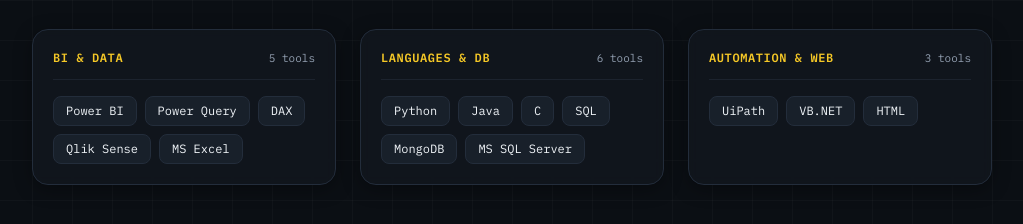
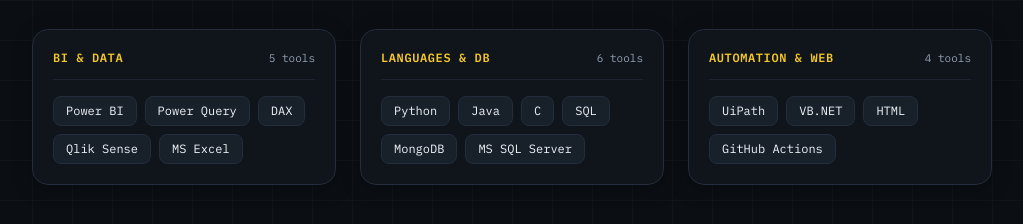
Before and after one commit to kasitpm/kasinath-thirupuram-portfolio, a Next.js app: page / in a window 1280 px wide. Shown: the part 3720-3944 px from the top of the page, without its empty margins (128-1151 px from the left). Built offline with nearby package versions, Linux system fonts and the light colour scheme.

Commit message:
Add 'GitHub Actions' to Automation & Web skills

```diff
--- a/data/profile.ts
+++ b/data/profile.ts
@@ -62,7 +62,7 @@
 export const skillGroups = [
   { group: "BI & Data", skills: ["Power BI", "Power Query", "DAX", "Qlik Sense", "MS Excel"] },
   { group: "Languages & DB", skills: ["Python", "Java", "C", "SQL", "MongoDB", "MS SQL Server"] },
-  { group: "Automation & Web", skills: ["UiPath", "VB.NET", "HTML"] },
+  { group: "Automation & Web", skills: ["UiPath", "VB.NET", "HTML", "GitHub Actions"] },
 ];
 
 export const certifications = [
```
